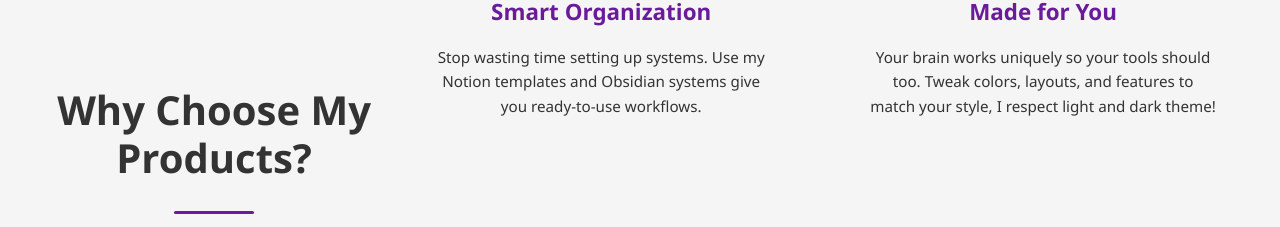
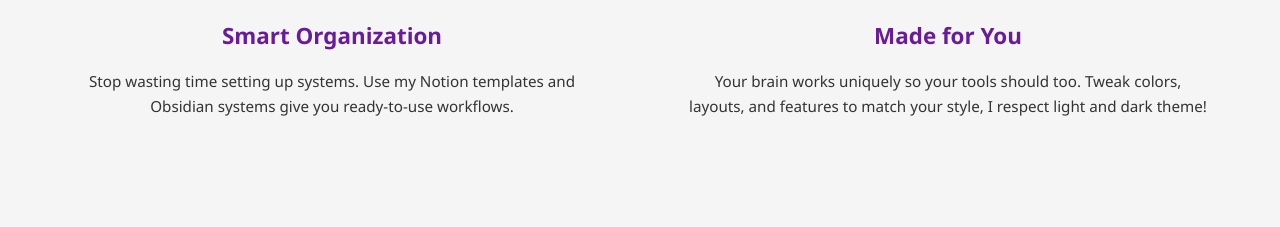
Before and after one commit to ibrah5em/My-Productus, a plain HTML site: page index.html in a window 1280 px wide. Shown: the part 242-469 px from the top of the page. Drawn offline with nearby package versions, Linux system fonts and the light colour scheme.

Commit message:
Deleting <h2> from about section.

```diff
--- a/index.html
+++ b/index.html
@@ -14,18 +14,15 @@
         <div class="nav-links">
             <a href="#about">About</a>
             <a href="#products">Products</a>
+
         </div>
         <button class="theme-toggle" onclick="toggleTheme()">
             <i class='bx bx-moon'></i>
             <i class='bx bx-sun'></i>
         </button>
     </nav>
-
     <section id="about" class="about">
 
-        <div class="section-heading">
-            <h1>Why Choose My Products?</h1>
-        </div>
 
         <div class="about-grid">
             <div class="about-card">
```
